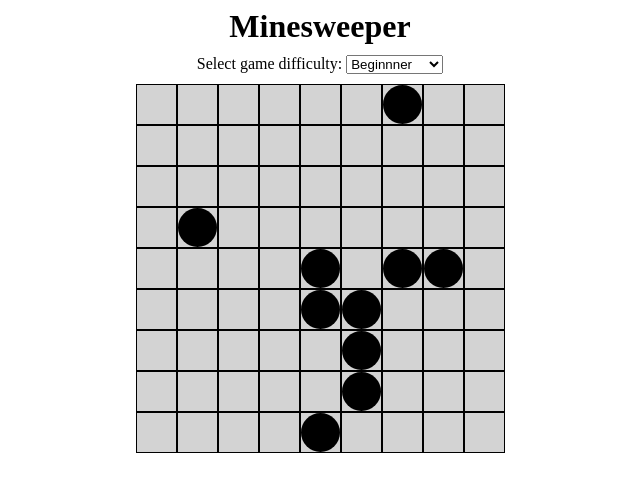
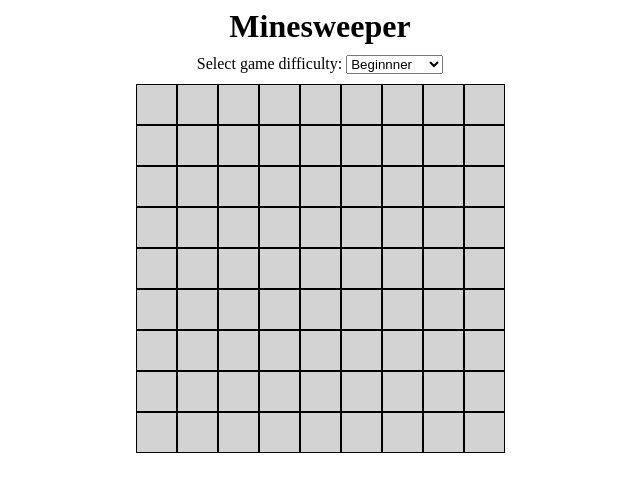
Before and after one commit to v-gajjar/Minesweeper, a React (Vite) app: page / in a window 1280 px wide. Shown: the top 492 px of the page, without its empty margins (320-960 px from the left). Built offline with nearby package versions, Linux system fonts and the light colour scheme.

Commit message:
add left click event callback function logic

```diff
--- a/src/App.jsx
+++ b/src/App.jsx
@@ -66,7 +66,20 @@ function App() {
   }
 
   const leftClickTile = (event) => {
-    console.log("left clicked on tile...")
+    let target = event.target;
+    let rowIndex = parseInt(target.dataset.row);
+    let colIndex = parseInt(target.dataset.col);
+
+    let updatedBoard = board.map((row) => {
+      return row.map((tile) => {
+
+        if ( tile.x === rowIndex && tile.y === colIndex){
+          tile.isOpened = true;
+        }
+        return tile;
+      });
+    });
+    setBoard(updatedBoard);
   }
 
   const rightClickTile = (event) => {
@@ -104,7 +117,7 @@ function App() {
           x: i,
           y: j,
           hasMine: false,
-          isOpened: true,
+          isOpened: false,
           isFlagged: false
         })
       }
```
